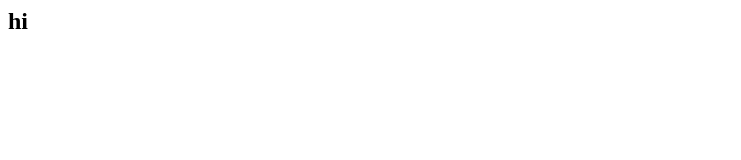
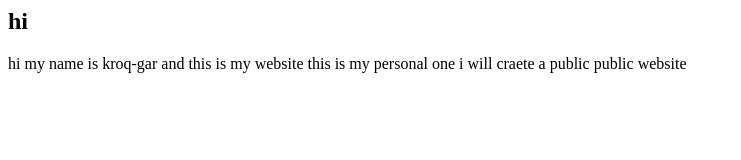
Before and after one commit to kroq-gar/xhotl, a plain HTML site: page index.html in a window 1280 px wide. Shown: the whole page, without its empty margins (0-741 px from the left). Drawn offline with Linux system fonts and the light colour scheme.

Commit message:
Update index.html

```diff
--- a/index.html
+++ b/index.html
@@ -1 +1,2 @@
 <h2>hi</h2>
+<p>hi my name is kroq-gar and this is my website this is my personal one i will craete a public public website</p>
```
